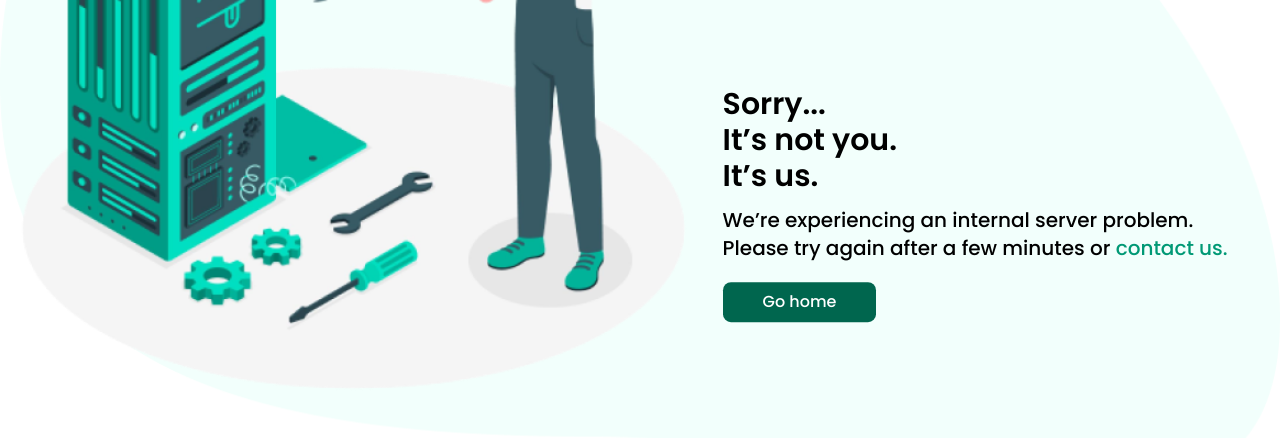
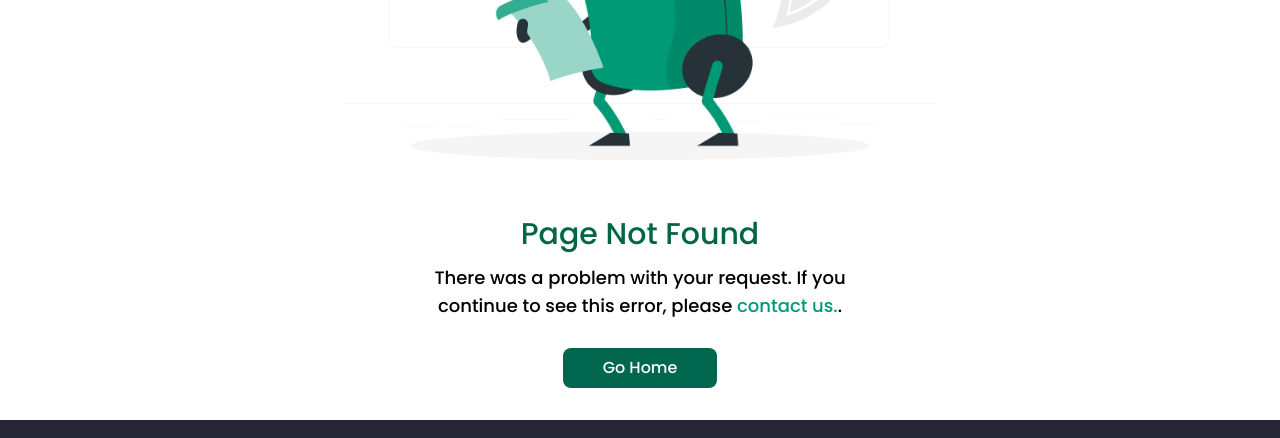
Before and after one commit to SpaceyaTech/SYT-Web-Redesign, a React (Vite) app: page /ase in a window 1280 px wide. Shown: the part 510-948 px from the top of the page. Built offline with nearby package versions, Linux system fonts and the light colour scheme; no server answers.

Commit message:
error 400 page build

```diff
--- a/src/APP/index.js
+++ b/src/APP/index.js
@@ -16,7 +16,8 @@ import Blogs from "./pages/blogs/Blogs";
 import Blog from "./pages/blog/Blog";
 import SingleProductDonation from "./pages/donate/pages/SingleProductDonatePage";
 import IndividualChapter from "./pages/chapter/pages/IndividualChapter";
-import PageNotFound from "./pages/errorPages/PageNotFound";
+import Error404 from "./pages/errorPages/Error404";
+import Error400 from "./pages/errorPages/Error400";
 import Error500 from "./pages/errorPages/Error500";
 
 export {
@@ -38,6 +39,7 @@ export {
   EventsSection,
   SingleProductDonation,
   IndividualChapter,
-  PageNotFound,
+  Error404,
+  Error400,
   Error500,
 };
--- /dev/null
+++ b/src/APP/pages/errorPages/Error400.jsx
@@ -0,0 +1,40 @@
+import React from "react";
+import { Link } from "react-router-dom";
+
+import { error400 } from "../../../assets/images/errorPage";
+
+function Error400() {
+  return (
+    <section className="max-w-[1440px] mx-auto flex flex-col items-center gap-0 pb-10 md:pb-8">
+      <img
+        src={error400}
+        alt="Error400"
+        className="p-4 mt-5 md:my-10 sm:px-12 sm:my-0 h-[400px] md:h-[540px] object-contain w-full sm:w-fit"
+      />
+
+      <div className="flex flex-col items-center justify-center gap-2 sm:gap-3 text-center max-w-lg">
+        <h3 className="text-[#006643] capitalize text-2xl sm:text-3xl font-medium">
+          page not found
+        </h3>
+
+        <p className="px-6 text-base sm:text-lg font-normal">
+          There was a problem with your request. If you continue to see this
+          error, please{" "}
+          <Link to="/" className="text-primary hover:underline">
+            contact us.
+          </Link>
+          .
+        </p>
+
+        <Link
+          to="/"
+          className="bg-[#00664E] text-base rounded-lg text-white w-max py-2 px-10 mt-4"
+        >
+          Go Home
+        </Link>
+      </div>
+    </section>
+  );
+}
+
+export default Error400;
--- a/src/APP/pages/errorPages/PageNotFound.jsx
+++ b/src/APP/pages/errorPages/Error404.jsx
@@ -3,14 +3,14 @@ import { useNavigate } from "react-router-dom";
 
 import { error404 } from "../../../assets/images/errorPage";
 
-function PageNotFound() {
+function Error404() {
   const navigate = useNavigate();
 
   return (
     <section className="max-w-[1440px] mx-auto flex flex-col items-center gap-0 pb-10 md:pb-8">
       <img
         src={error404}
-        alt="pageNotFound"
+        alt="Error404"
         className="p-4 mt-5 md:my-10 sm:px-12 sm:my-0 h-[400px] md:h-[540px] object-contain w-full sm:w-fit"
       />
 
@@ -19,7 +19,7 @@ function PageNotFound() {
           page not found
         </h3>
 
-        <p className="px-4 text-base sm:text-lg font-normal">
+        <p className="px-6 text-base sm:text-lg font-normal">
           Either your internet is misbehaving or we couldn’t find the file you
           are trying to access.
         </p>
@@ -38,4 +38,4 @@ function PageNotFound() {
   );
 }
 
-export default PageNotFound;
+export default Error404;
--- a/src/APP/pages/errorPages/Error500.jsx
+++ b/src/APP/pages/errorPages/Error500.jsx
@@ -39,7 +39,7 @@ function Error500() {
               to="/"
               className="bg-[#00664E] rounded-lg text-white w-max py-2 px-10"
             >
-              Go home
+              Go Home
             </Link>
           </div>
         </div>
@@ -69,7 +69,7 @@ function Error500() {
           to="/"
           className="bg-[#00664E] text-base rounded-lg text-white w-max py-2 px-10"
         >
-          Go home
+          Go Home
         </Link>
       </div>
     </section>
```
Also changed, not shown: src/router/index.jsx (+4 -4 lines).
